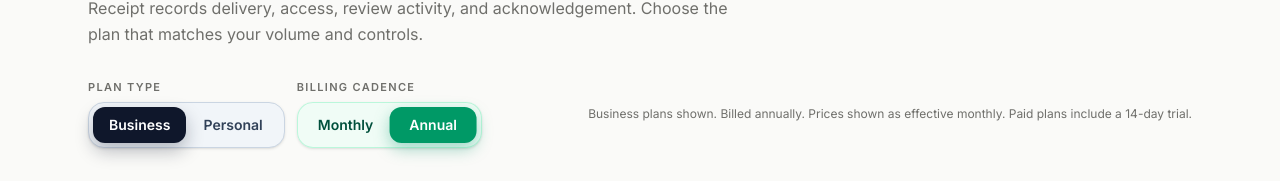
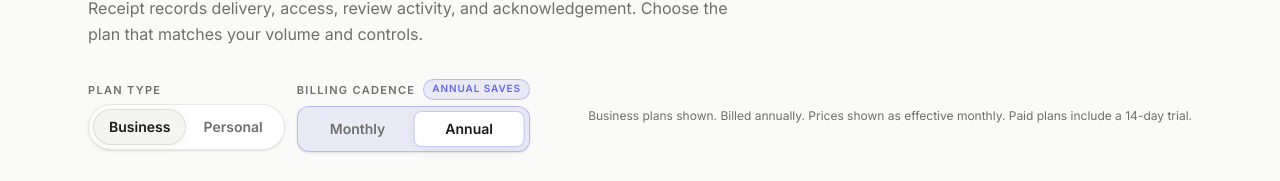
Before and after one commit to LRARE-Holdings/tango, a Next.js app: page /pricing in a window 1280 px wide. Shown: the part 216-397 px from the top of the page. Built offline with nearby package versions, Linux system fonts and the light colour scheme; no server answers; a web font is replaced by a local one.

Commit message:
Add pricing plan layout updates

```diff
--- a/src/app/(marketing)/pricing/page.tsx
+++ b/src/app/(marketing)/pricing/page.tsx
@@ -37,13 +37,18 @@ function BillingToggle({
   const monthlyActive = billing === "monthly";
   return (
     <div className="flex flex-col gap-1.5">
-      <div className="text-[11px] font-semibold uppercase tracking-[0.12em] text-[var(--mk-muted)]">
-        Billing cadence
+      <div className="flex items-center gap-2">
+        <div className="text-[11px] font-semibold uppercase tracking-[0.12em] text-[var(--mk-muted)]">
+          Billing cadence
+        </div>
+        <span className="marketing-accent-chip rounded-full px-2 py-0.5 text-[10px] font-semibold uppercase tracking-[0.09em]">
+          annual saves
+        </span>
       </div>
-      <div className="relative inline-grid grid-cols-2 rounded-2xl border border-emerald-200/70 bg-emerald-50/70 p-1 shadow-sm">
+      <div className="relative inline-grid grid-cols-2 rounded-xl border border-[var(--mk-accent-border)] bg-[var(--mk-accent-soft)] p-1 shadow-sm">
         <span
           aria-hidden
-          className="pointer-events-none absolute bottom-1 left-1 top-1 w-[calc(50%-0.25rem)] rounded-xl bg-emerald-600 shadow-[0_6px_16px_rgba(5,150,105,0.35)] transition-transform duration-300 ease-out"
+          className="pointer-events-none absolute bottom-1 left-1 top-1 w-[calc(50%-0.25rem)] rounded-lg border border-[var(--mk-accent-border)] bg-[var(--mk-surface)] shadow-[var(--mk-shadow-sm)] transition-transform duration-300 ease-out"
           style={{ transform: monthlyActive ? "translateX(0%)" : "translateX(100%)" }}
         />
         <button
@@ -51,7 +56,7 @@ function BillingToggle({
           onClick={() => setBilling("monthly")}
           className={[
             "relative z-10 rounded-xl px-4 py-2 text-sm font-semibold transition-colors duration-300",
-            monthlyActive ? "text-white" : "text-emerald-900 hover:text-emerald-700",
+            monthlyActive ? "text-[var(--mk-fg)]" : "text-[var(--mk-muted)] hover:text-[var(--mk-fg)]",
           ].join(" ")}
         >
           Monthly
@@ -61,7 +66,7 @@ function BillingToggle({
           onClick={() => setBilling("annual")}
           className={[
             "relative z-10 rounded-xl px-4 py-2 text-sm font-semibold transition-colors duration-300",
-            !monthlyActive ? "text-white" : "text-emerald-900 hover:text-emerald-700",
+            !monthlyActive ? "text-[var(--mk-fg)]" : "text-[var(--mk-muted)] hover:text-[var(--mk-fg)]",
           ].join(" ")}
         >
           Annual
@@ -84,18 +89,18 @@ function PlanFamilyToggle({
       <div className="text-[11px] font-semibold uppercase tracking-[0.12em] text-[var(--mk-muted)]">
         Plan type
       </div>
-      <div className="relative inline-grid grid-cols-2 rounded-2xl border border-slate-300 bg-slate-100 p-1 shadow-sm">
+      <div className="relative inline-grid grid-cols-2 rounded-full border border-[var(--mk-border)] bg-[var(--mk-surface)] p-1 shadow-sm">
         <span
           aria-hidden
-          className="pointer-events-none absolute bottom-1 left-1 top-1 w-[calc(50%-0.25rem)] rounded-xl bg-slate-900 shadow-[0_8px_18px_rgba(15,23,42,0.28)] transition-transform duration-300 ease-out"
+          className="pointer-events-none absolute bottom-1 left-1 top-1 w-[calc(50%-0.25rem)] rounded-full border border-[var(--mk-border)] bg-[var(--mk-surface-soft)] shadow-[var(--mk-shadow-sm)] transition-transform duration-300 ease-out"
           style={{ transform: businessActive ? "translateX(0%)" : "translateX(100%)" }}
         />
         <button
           type="button"
           onClick={() => setFamily("business")}
           className={[
-            "relative z-10 rounded-xl px-4 py-2 text-sm font-semibold transition-colors duration-300",
-            businessActive ? "text-white" : "text-slate-700 hover:text-slate-900",
+            "relative z-10 rounded-full px-4 py-2 text-sm font-semibold transition-colors duration-300",
+            businessActive ? "text-[var(--mk-fg)]" : "text-[var(--mk-muted)] hover:text-[var(--mk-fg)]",
           ].join(" ")}
         >
           Business
@@ -104,8 +109,8 @@ function PlanFamilyToggle({
           type="button"
           onClick={() => setFamily("personal")}
           className={[
-            "relative z-10 rounded-xl px-4 py-2 text-sm font-semibold transition-colors duration-300",
-            !businessActive ? "text-white" : "text-slate-700 hover:text-slate-900",
+            "relative z-10 rounded-full px-4 py-2 text-sm font-semibold transition-colors duration-300",
+            !businessActive ? "text-[var(--mk-fg)]" : "text-[var(--mk-muted)] hover:text-[var(--mk-fg)]",
           ].join(" ")}
         >
           Personal
```
